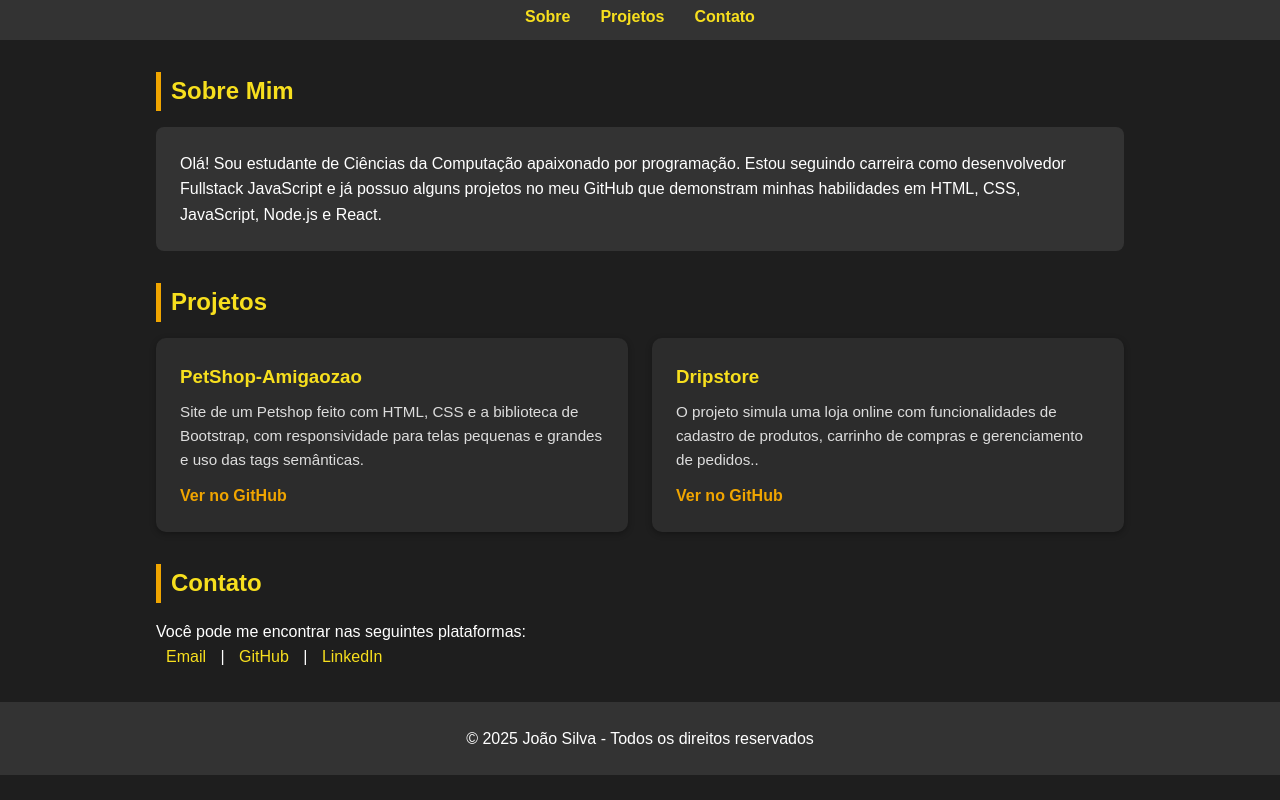
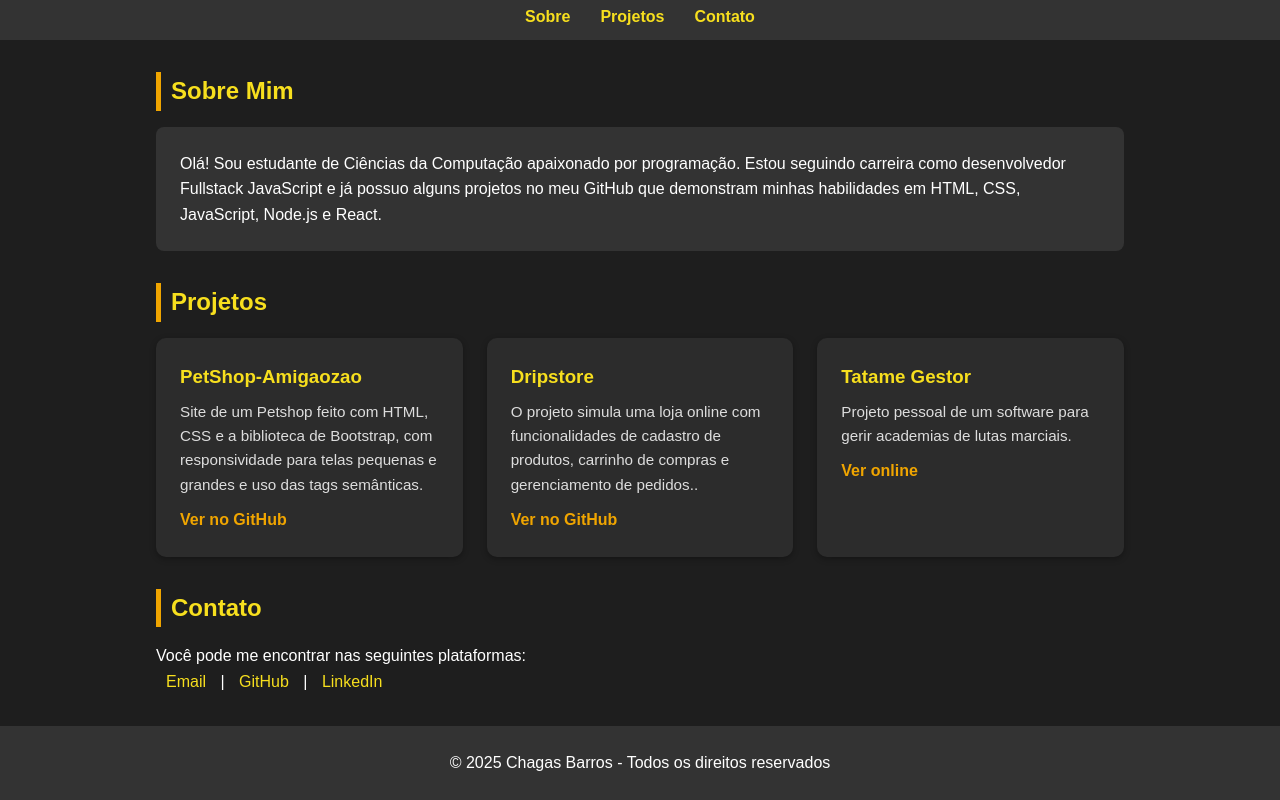
Before and after one commit to chagasbarros/sitePortifolio, a plain HTML site: page index.html in a window 1280 px wide. Shown: the part 470-1270 px from the top of the page. Before the commit the page ends 1245 px from the top, so only its background shows below. Drawn offline with Linux system fonts and the light colour scheme.

Commit message:
adicionando projeto tatame gestor

```diff
--- a/index.html
+++ b/index.html
@@ -43,7 +43,13 @@
         <p>O projeto simula uma loja online com funcionalidades de cadastro de produtos, carrinho de compras e gerenciamento de pedidos..</p>
         <a href="https://github.com/chagasbarros/dripstore" target="_blank">Ver no GitHub</a>
       </div>
+      <div class="card">
+        <h3>Tatame Gestor</h3>
+        <p>Projeto pessoal de um software para gerir academias de lutas marciais.</p>
+        <a href="https://tatamegestor.com.br/">Ver online</a>
+      </div>
     </div>
+
   </section>
 
   <section id="contato">
@@ -57,7 +63,7 @@
   </section>
 
   <footer>
-    <p>&copy; 2025 João Silva - Todos os direitos reservados</p>
+    <p>&copy; 2025 Chagas Barros - Todos os direitos reservados</p>
   </footer>
 </body>
 </html>
```
